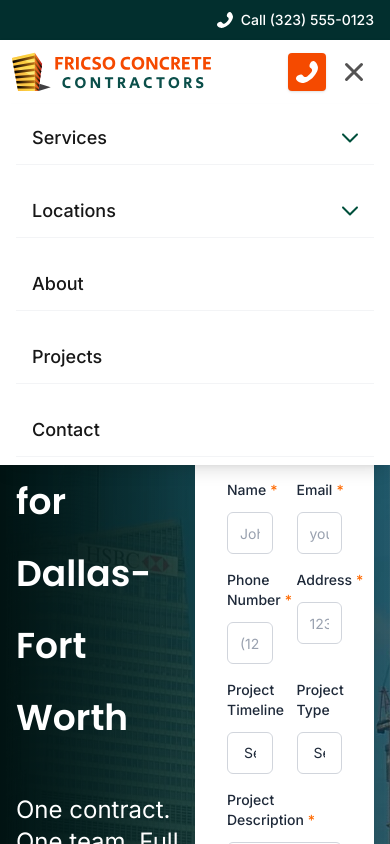
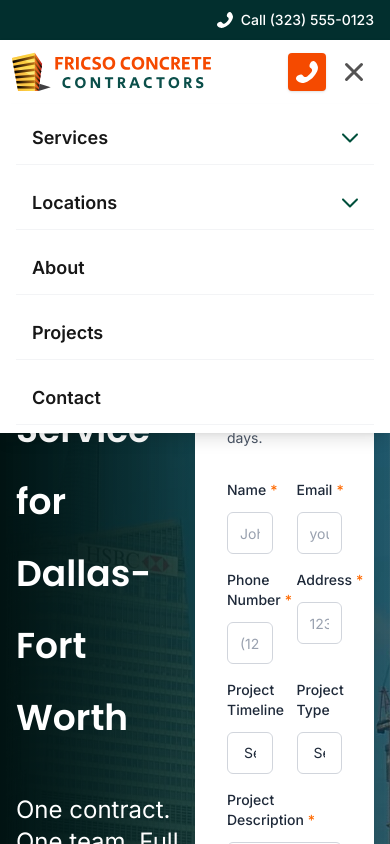
Before and after one commit to fahimurReza/site-template-gmbkingdom, a Next.js app: page / in a window 390 px wide. Both pictures are taken after a click on the button "Toggle menu". Shown: the top 844 px of the page. Built offline with nearby package versions, Linux system fonts and the light colour scheme.

Commit message:
ui(responsive-navBar): navItems padding

```diff
--- a/components/layout/header/NavBar.tsx
+++ b/components/layout/header/NavBar.tsx
@@ -44,7 +44,7 @@ const NavBar = () => {
 
       {/* Mobile Menu Overlay */}
       {isMobileMenuOpen && (
-        <div className="md:hidden absolute top-16 left-0 right-0 bg-white shadow-lg z-40 animate-fade-in">
+        <div className="lg:hidden absolute top-16 left-0 right-0 bg-white shadow-lg z-40 animate-fade-in">
           <div className="base-padding py-2 flex flex-col gap-2">
             <Navigation mobile onClose={() => setIsMobileMenuOpen(false)} />
           </div>
--- a/components/layout/header/Navigation.tsx
+++ b/components/layout/header/Navigation.tsx
@@ -12,7 +12,7 @@ const Navigation = ({ mobile = false, onClose }: NavigationProps) => {
     <nav
       className={clsx(
         mobile
-          ? "flex flex-col gap-5 text-base font-medium"
+          ? "flex flex-col gap-3 text-sm font-semibold"
           : "mr-4 flex items-center space-x-4 text-sm font-medium",
       )}
     >
```
